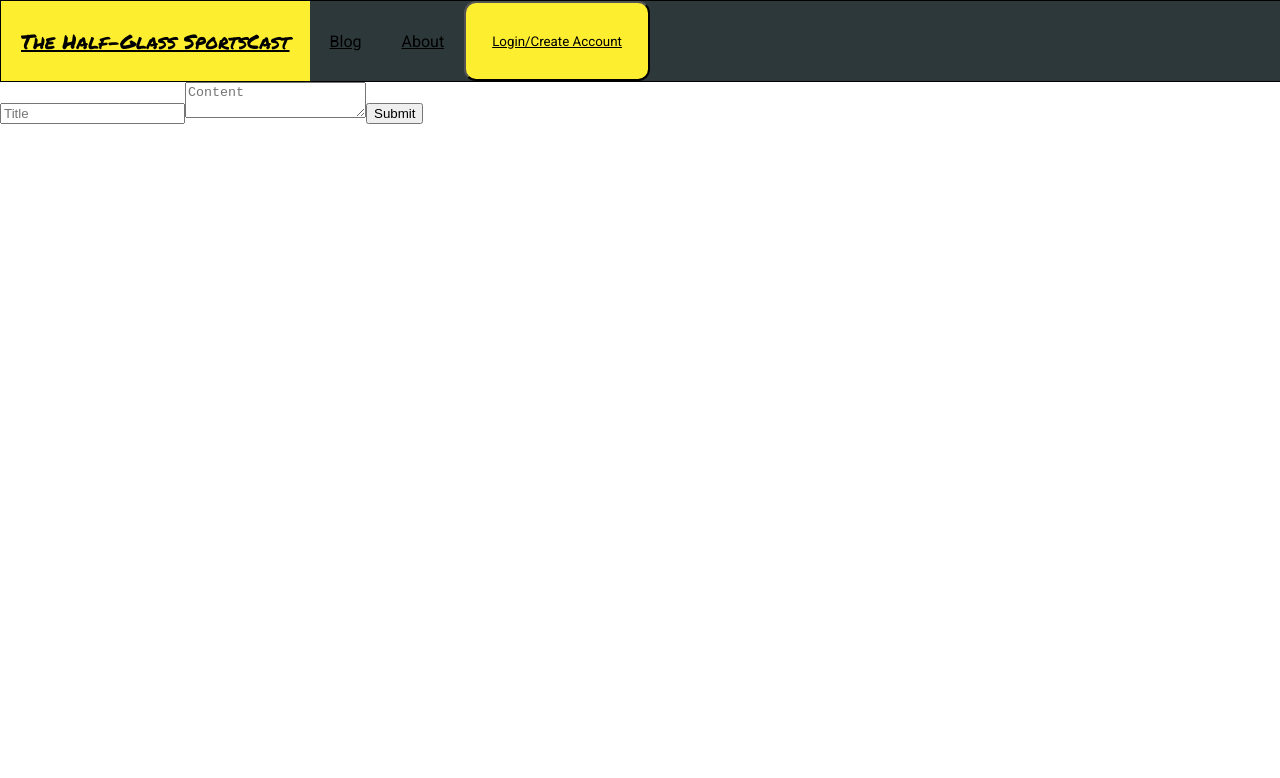
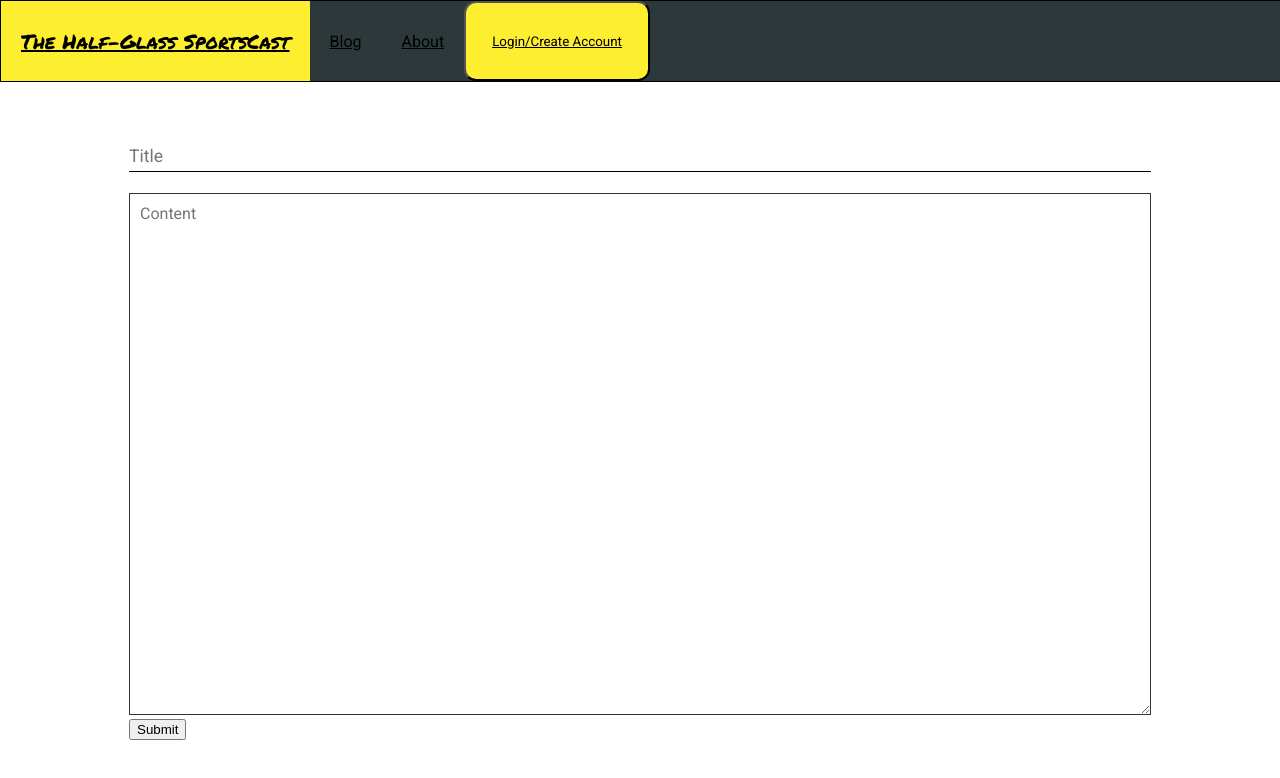
Before and after one commit to Tyler-Gosselin/Capstone-Front-End, a React (Create React App) app: page /create-blog in a window 1280 px wide. Shown: the top 778 px of the page. Built offline with nearby package versions, Linux system fonts and the light colour scheme; no server answers; a web font is replaced by a local one.

Commit message:
Add styles to Create blog form and edit blog form

```diff
--- a/src/Components/Blogs/Create-Blog-Form.js
+++ b/src/Components/Blogs/Create-Blog-Form.js
@@ -9,7 +9,6 @@ const CreateBlog = () => {
 
   const { userId } = useContext(Authcontext);
   let history = useHistory();
-
 
   const handleSubmit = (e) => {
     e.preventDefault();
@@ -36,6 +35,7 @@ const CreateBlog = () => {
     <div className="create-blog-wrapper">
       <div className=" create-form-wrapper">
         <form onSubmit={handleSubmit}>
+          <div className="create-blog-title">
             <input
               type="text"
               name="title"
@@ -43,6 +43,8 @@ const CreateBlog = () => {
               value={title}
               onChange={(e) => setTitle(e.target.value)}
             />
+          </div>
+          <div className="create-blog-textarea">
             <textarea
               type="text"
               name="content"
@@ -50,7 +52,10 @@ const CreateBlog = () => {
               value={content}
               onChange={(e) => setContent(e.target.value)}
             />
+            <div>
               <button type="submit"> Submit </button>
+            </div>
+          </div>
         </form>
       </div>
     </div>
--- a/src/Components/Blogs/EditBlog.js
+++ b/src/Components/Blogs/EditBlog.js
@@ -23,8 +23,10 @@ const EditBlog = () => {
   };
 
   return (
-    <div>
+    <div className="edit-blog-wrapper">
+      <div className="edit-form-wrapper">
         <form onSubmit={handleSubmit}>
+          <div className="edit-blog-title">
             <input
               type="text"
               name="title"
@@ -32,6 +34,8 @@ const EditBlog = () => {
               value={title}
               onChange={(e) => setTitle(e.target.value)}
             />
+          </div>
+          <div className="edit-blog-textarea">
             <textarea
               type="text"
               name="content"
@@ -39,8 +43,12 @@ const EditBlog = () => {
               value={content}
               onChange={(e) => setContent(e.target.value)}
             />
+          </div>
+          <div>
             <button type="submit"> Submit </button>
+          </div>
         </form>
+      </div>
     </div>
   );
 };
--- /dev/null
+++ b/src/style/BlogForm.scss
@@ -0,0 +1,40 @@
+.create-blog-wrapper {
+  display: grid;
+  grid-template-columns: 1fr;
+  height: calc(100vh - 84px);
+
+  .create-form-wrapper {
+    display: flex;
+    justify-content: center;
+    align-items: center;
+  }
+
+  .create-blog-title {
+    input {
+      font-family: "Roboto", sans-serif;
+      color: #2d383a;
+      padding: 5px 0px;
+      width: 100%;
+      border-top: 0px;
+      border-right: 0px;
+      border-left: 0px;
+      border-bottom: 1px solid black;
+      background-color: transparent;
+      transition: 0.5s all ease-in-out;
+      font-size: 1.1em;
+      margin-bottom: 21px;
+    }
+  }
+  .create-blog-textarea {
+    textarea {
+      font-family: "Roboto", sans-serif;
+      border: 1px solid #2d383a;
+      background-color: transparent;
+      font-size: 1rem;
+      height: 500px;
+      width: 1000px;
+      outline: none;
+      padding: 10px;
+    }
+  }
+}
--- /dev/null
+++ b/src/style/EditBlog.scss
@@ -0,0 +1,40 @@
+.edit-blog-wrapper {
+  display: grid;
+  grid-template-columns: 1fr;
+  height: calc(100vh - 84px);
+
+  .edit-form-wrapper {
+    display: flex;
+    justify-content: center;
+    align-items: center;
+  }
+
+  .edit-blog-title {
+    input {
+      font-family: "Roboto", sans-serif;
+      color: #2d383a;
+      padding: 5px 0px;
+      width: 100%;
+      border-top: 0px;
+      border-right: 0px;
+      border-left: 0px;
+      border-bottom: 1px solid black;
+      background-color: transparent;
+      transition: 0.5s all ease-in-out;
+      font-size: 1.1em;
+      margin-bottom: 21px;
+    }
+  }
+  .edit-blog-textarea {
+    textarea {
+      font-family: "Roboto", sans-serif;
+      border: 1px solid #2d383a;
+      background-color: transparent;
+      font-size: 1rem;
+      height: 500px;
+      width: 1000px;
+      outline: none;
+      padding: 10px;
+    }
+  }
+}
--- a/src/style/Main.scss
+++ b/src/style/Main.scss
@@ -7,3 +7,5 @@
 @import "./Login.scss";
 @import "./Sliders.scss";
 @import "./Buttons.scss";
+@import "./BlogForm.scss";
+@import "./EditBlog.scss";
```
Also changed, not shown: 1 other file (tests, documents, lock files or other folders). Lines whose indentation alone changed are shown as unchanged.
